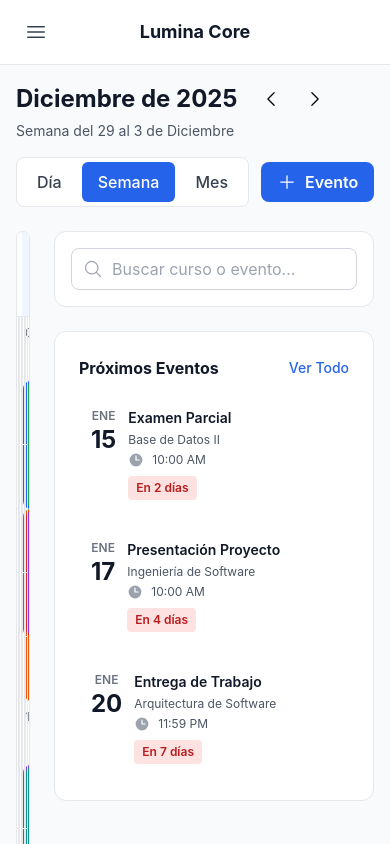
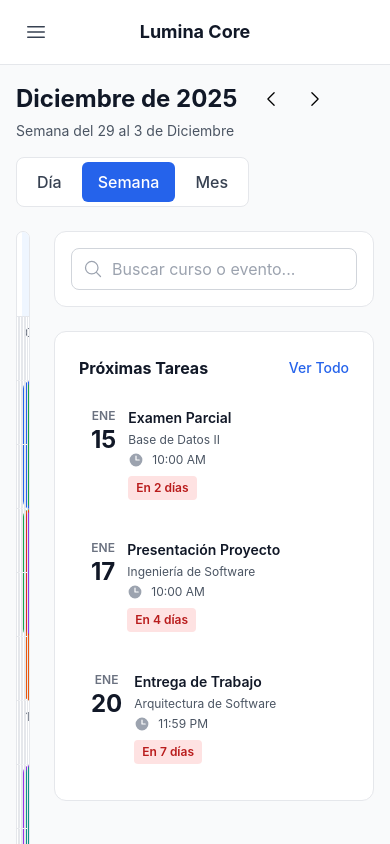
Before and after one commit to iJosueeh/Lumina.Core.Portal, an Angular app: page /student/schedule in a window 390 px wide. Built offline with nearby package versions, Linux system fonts and the light colour scheme.

Commit message:
feat: complete responsive implementation - remove Resources menu and Event button

```diff
--- a/src/app/features/student/presentation/layouts/student-layout/student-layout.component.ts
+++ b/src/app/features/student/presentation/layouts/student-layout/student-layout.component.ts
@@ -27,7 +27,7 @@ export class StudentLayoutComponent implements OnInit {
     { icon: 'book', label: 'Mis Cursos', route: '/student/courses' },
     { icon: 'chart', label: 'Calificaciones', route: '/student/grades' },
     { icon: 'calendar', label: 'Horario', route: '/student/schedule' },
-    { icon: 'folder', label: 'Recursos', route: '/student/resources' },
+    // { icon: 'folder', label: 'Recursos', route: '/student/resources' } // Temporalmente deshabilitado
     // { icon: 'bell', label: 'Notificaciones', route: '/student/notifications', badge: 3 }
   ];
 
--- a/src/app/features/student/presentation/pages/resources/resources.component.html
+++ b/src/app/features/student/presentation/pages/resources/resources.component.html
@@ -1,4 +1,4 @@
-<div class="min-h-screen bg-gray-50 dark:bg-dark-bg p-8">
+<div class="min-h-screen bg-gray-50 dark:bg-dark-bg p-4 md:p-6 lg:p-8">
   <!-- Breadcrumb -->
   <nav class="mb-4 text-sm text-gray-600 dark:text-dark-text-secondary">
     <span>Portal</span>
--- a/src/app/features/student/presentation/pages/schedule/schedule.component.html
+++ b/src/app/features/student/presentation/pages/schedule/schedule.component.html
@@ -52,7 +52,7 @@
           {{ currentWeek }}
         </p>
       </div>
-      <div class="flex items-center gap-3">
+      <div class="flex flex-col sm:flex-row items-stretch sm:items-center gap-3">
         <!-- View Mode Buttons -->
         <div
           class="flex gap-1 bg-white dark:bg-dark-card border border-gray-200 dark:border-dark-border rounded-lg p-1"
@@ -85,24 +85,6 @@
             Mes
           </button>
         </div>
-
-        <!-- Create Event Button -->
-        <button
-          (click)="createEvent()"
-          class="flex items-center gap-2 px-4 py-2 bg-blue-600 text-white rounded-lg hover:bg-blue-700 transition-colors"
-        >
-          <svg
-            xmlns="http://www.w3.org/2000/svg"
-            fill="none"
-            viewBox="0 0 24 24"
-            stroke-width="1.5"
-            stroke="currentColor"
-            class="w-5 h-5"
-          >
-            <path stroke-linecap="round" stroke-linejoin="round" d="M12 4.5v15m7.5-7.5h-15" />
-          </svg>
-          <span class="font-semibold">Evento</span>
-        </button>
       </div>
     </div>
   </div>
@@ -301,7 +283,7 @@
         class="bg-white dark:bg-dark-card rounded-xl border border-gray-200 dark:border-dark-border p-6"
       >
         <div class="flex items-center justify-between mb-4">
-          <h3 class="font-bold text-gray-900 dark:text-dark-text">Próximos Eventos</h3>
+          <h3 class="font-bold text-gray-900 dark:text-dark-text">Próximas Tareas</h3>
           <a href="#" class="text-blue-600 dark:text-blue-400 hover:underline text-sm font-medium"
             >Ver Todo</a
           >
```
